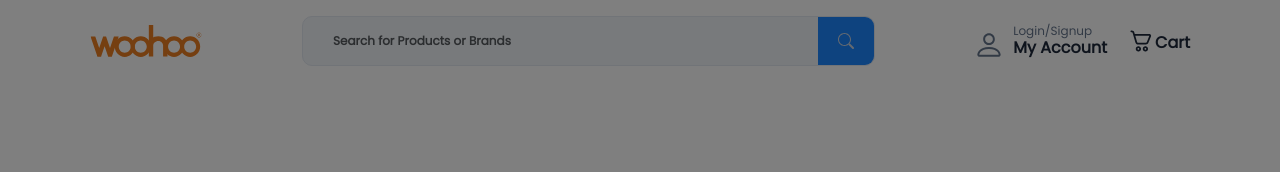
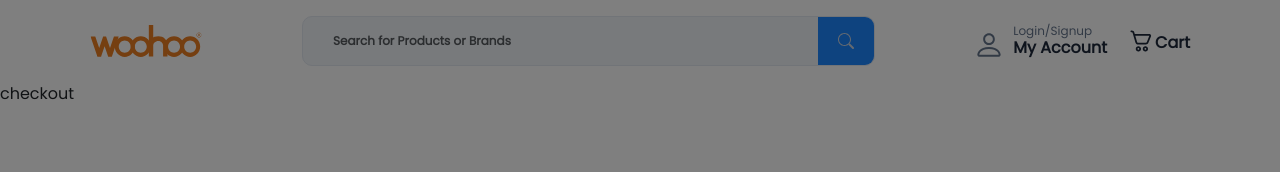
Before and after one commit to dranzor4/giftcard, a React (Create React App) app: page /checkout in a window 1280 px wide. Shown: the top 172 px of the page. Built offline with nearby package versions, Linux system fonts and the light colour scheme; the HTML template or start-up script is replaced by a standard one.

Commit message:
checkout root created

```diff
--- a/src/components/CheckoutCmp/index.jsx
+++ b/src/components/CheckoutCmp/index.jsx
@@ -1,9 +1,11 @@
-import React from 'react'
+import React from "react";
 
 const CheckoutCmp = () => {
   return (
-    <div> CheckoutCmp</div>
-  )
-}
+    <div>
+      <div>checkout</div>
+    </div>
+  );
+};
 
-export default CheckoutCmp
+export default CheckoutCmp;
--- a/src/pages/checkout/index.jsx
+++ b/src/pages/checkout/index.jsx
@@ -1,6 +1,6 @@
 import React from "react";
 import CheckoutCmp from "../../components/CheckoutCmp";
-const checkout = () => {
+const Checkout = () => {
   return (
     <div>
       <CheckoutCmp />
@@ -8,4 +8,4 @@ const checkout = () => {
   );
 };
 
-export default checkout;
+export default Checkout;
--- a/src/routes/Routes.jsx
+++ b/src/routes/Routes.jsx
@@ -6,7 +6,7 @@ import ProductDetail from '../pages/productDetail';
 import MyProfile from '../pages/mygiftcard';
 import CalculatorModal from '../components/Calculator';
 import MyGiftCard from '../pages/mygiftcard';
-import CheckoutCmp from '../components/CheckoutCmp';
+import Checkout from '../pages/checkout';
 
 
 
@@ -17,7 +17,7 @@ const Routers = () => {
                 <Route exact path="/productDetail/:productIndex" element={<ProductDetail/>}/>
                 <Route exact path="/my-profile" element={<MyProfile/> }/>
                 <Route path="/calculator" element={<CalculatorModal/> }/>
-                <Route path="/checkout"/>
+                <Route path="/checkout" element={<Checkout/>}/>
                 <Route path="/my-gift-card" element={<MyGiftCard/> }/>
             </Routes>
 
```
